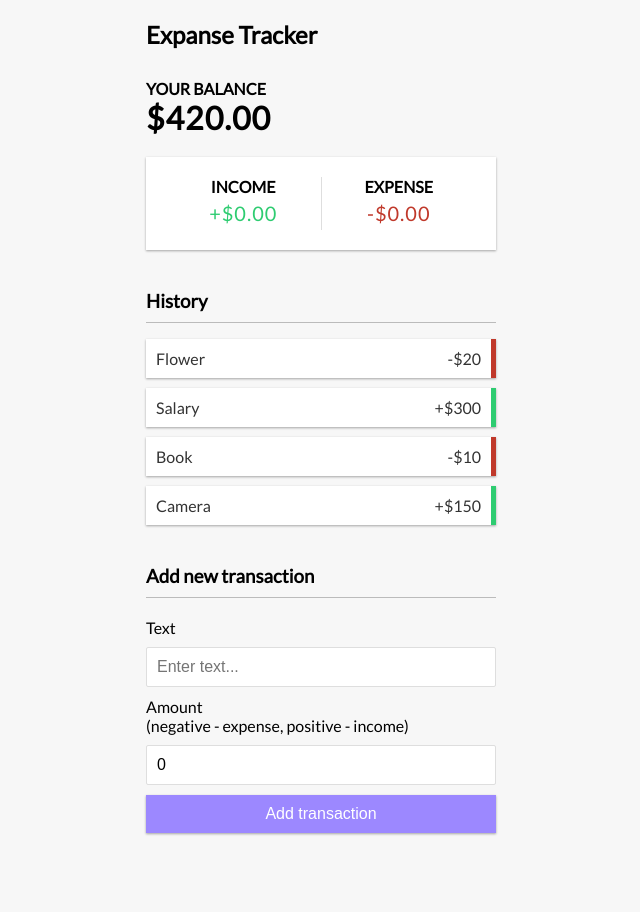
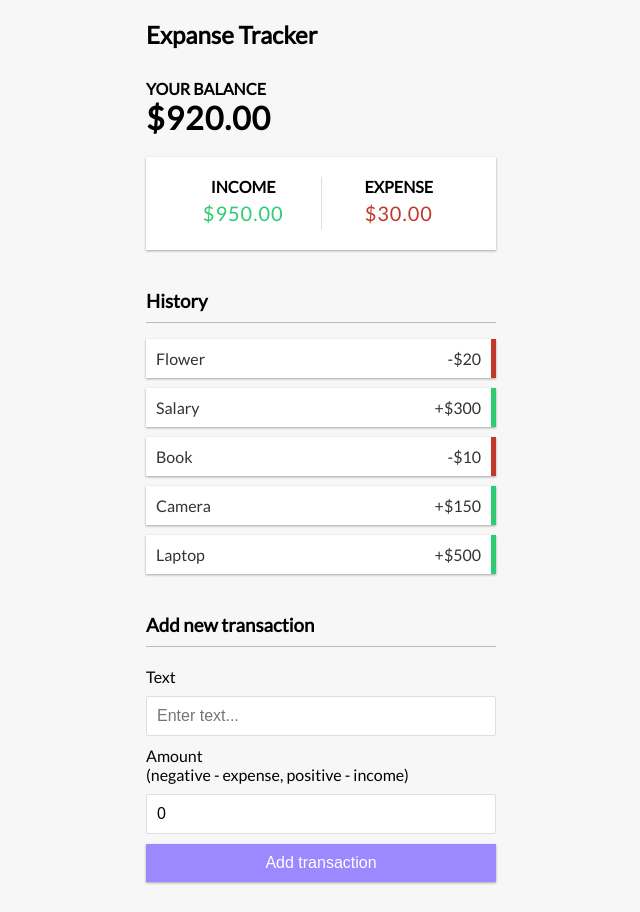
Before and after one commit to zamisyh/expense-tracker, a React (Create React App) app: page / in a window 1280 px wide. Shown: the whole page, without its empty margins (319-959 px from the left). Before the commit the page ends 863 px from the top, so only its background shows below. Built offline with nearby package versions, Linux system fonts and the light colour scheme.

Commit message:
Showing income and expense

```diff
--- a/src/components/IncomeExpenses.js
+++ b/src/components/IncomeExpenses.js
@@ -1,15 +1,32 @@
-import React from 'react'
+import React, { useContext } from 'react'
+import { GlobalContext } from '../context/GlobalState'
+
 
 export const IncomeExpenses = () => {
+  const { transactions } = useContext(GlobalContext)
+  const amounts = transactions.map(transaction => transaction.amount)
+
+  const income = amounts
+    .filter(item => item > 0)
+    .reduce((acc, item) => (acc += item), 0)
+    .toFixed(2)
+
+  const expense = (
+    amounts
+      .filter(item => item < 0)
+      .reduce((acc, item) => (acc += item), 0) * -1
+  ).toFixed(2)
+
+
   return (
     <div className="inc-exp-container">
         <div>
           <h4>Income</h4>
-          <p id="money-plus" className="money plus">+$0.00</p>
+          <p id="money-plus" className="money plus">${income}</p>
         </div>
         <div>
           <h4>Expense</h4>
-          <p id="money-minus" className="money minus">-$0.00</p>
+          <p id="money-minus" className="money minus">${expense}</p>
         </div>
     </div>
   )
--- a/src/components/Transaction.js
+++ b/src/components/Transaction.js
@@ -1,4 +1,5 @@
 import React from 'react'
+
 
 export const Transaction = ({transaction}) => {
     const sign = transaction.amount < 0 ? '-' : '+'
--- a/src/context/GlobalState.js
+++ b/src/context/GlobalState.js
@@ -7,7 +7,8 @@ const initialState = {
         { id: 1, text: 'Flower', amount: -20 },
         { id: 2, text: 'Salary', amount: 300 },
         { id: 3, text: 'Book', amount: -10 },
-        { id: 4, text: 'Camera', amount: 150 }
+        { id: 4, text: 'Camera', amount: 150 },
+        { id: 5, text: 'Laptop', amount: 500 }
     ]
 }
 
```
